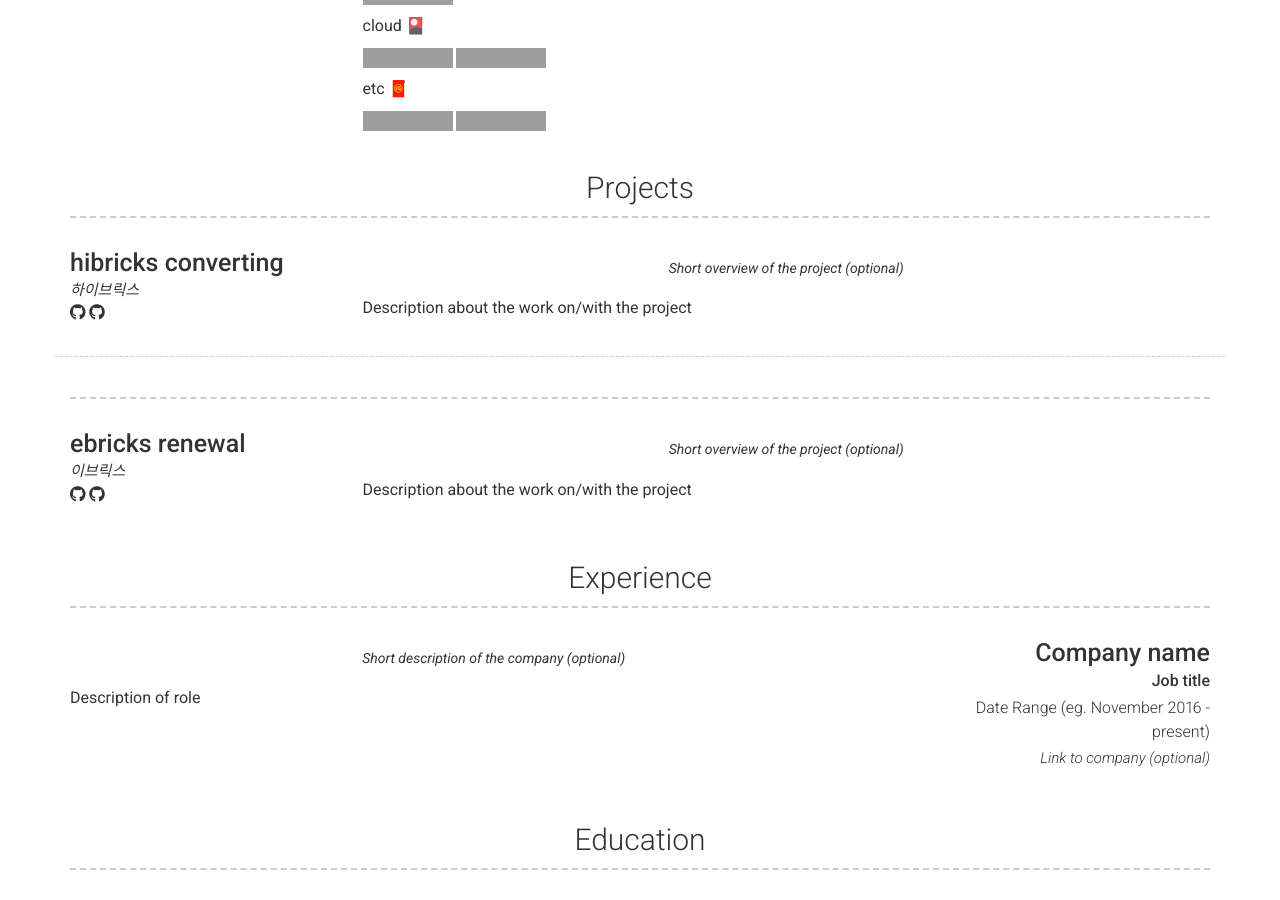
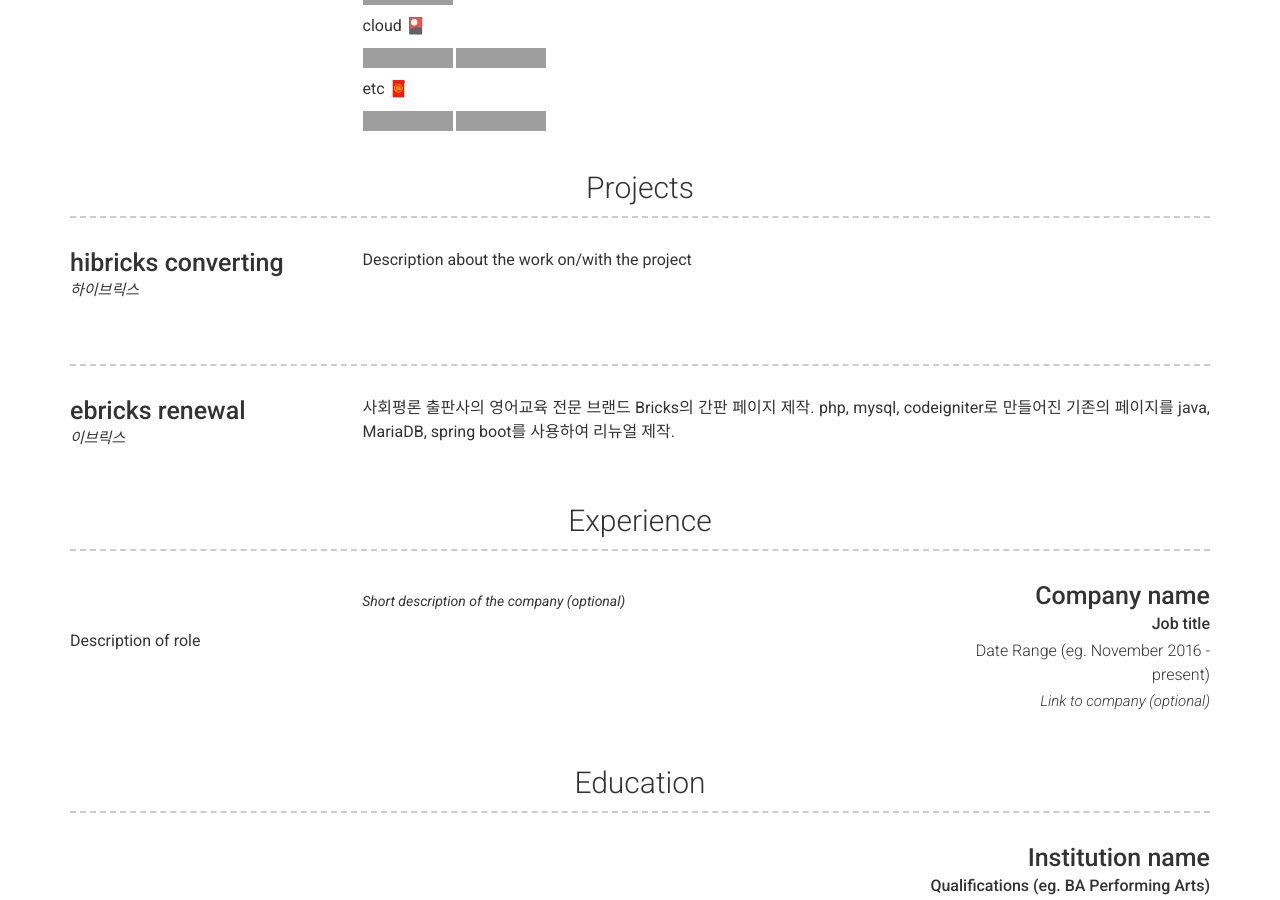
Before and after one commit to fada2020/fada2020.github.io, a Jekyll site: the page built from index.md, in a window 1280 px wide and 900 px high, scrolled down 725 px. Built offline with Jekyll 4.4.1, drawn with Linux system fonts in a browser that asks for light colours; nearby versions of some CDN libraries; grey boxes are pictures that could not be loaded.

Commit message:
설명 테스트

```diff
--- a/_config.yml
+++ b/_config.yml
@@ -106,20 +106,11 @@ content:
     layout: list # Type of content section (list/text)
     content:
       - layout: left
-        border: weak  # Value of `weak` will display a weak border below this item. # Any
+        border:   # Value of `weak` will display a weak border below this item. # Any
                       # other value (or no value) means no border will be displayed
         title: hibricks converting
         link: https://hibricks.com
         link_text: 하이브릭스
-        additional_links:
-          - title:  Github page for project (eg. sproogen/modern-resume-theme)
-            icon: fab fa-github
-            url: Link to project (eg. sproogen.github.io/modern-resume-theme)(optional)
-          - title:  Github page for project (eg. sproogen/modern-resume-theme)
-            icon: fab fa-github
-            url: Link to project (eg. sproogen.github.io/modern-resume-theme)(optional)
-        quote: >
-          Short overview of the project (optional)
         description: | # this will include new lines to allow paragraphs
           Description about the work on/with the project
   - title:  # Title for the section
@@ -130,17 +121,9 @@ content:
         title: ebricks renewal
         link: https://ebricks.co.kr
         link_text: 이브릭스
-        additional_links:
-          - title:  Github page for project (eg. sproogen/modern-resume-theme)
-            icon: fab fa-github
-            url: Link to project (eg. sproogen.github.io/modern-resume-theme)(optional)
-          - title:  Github page for project (eg. sproogen/modern-resume-theme)
-            icon: fab fa-github
-            url: Link to project (eg. sproogen.github.io/modern-resume-theme)(optional)
-        quote: >
-          Short overview of the project (optional)
         description: | # this will include new lines to allow paragraphs
-          Description about the work on/with the project
+          사회평론 출판사의 영어교육 전문 브랜드 Bricks의 간판 페이지 제작.
+          php, mysql, codeigniter로 만들어진 기존의 페이지를 java, MariaDB, spring boot를 사용하여 리뉴얼 제작.
   - title: Experience
     layout: list
     content:
```
